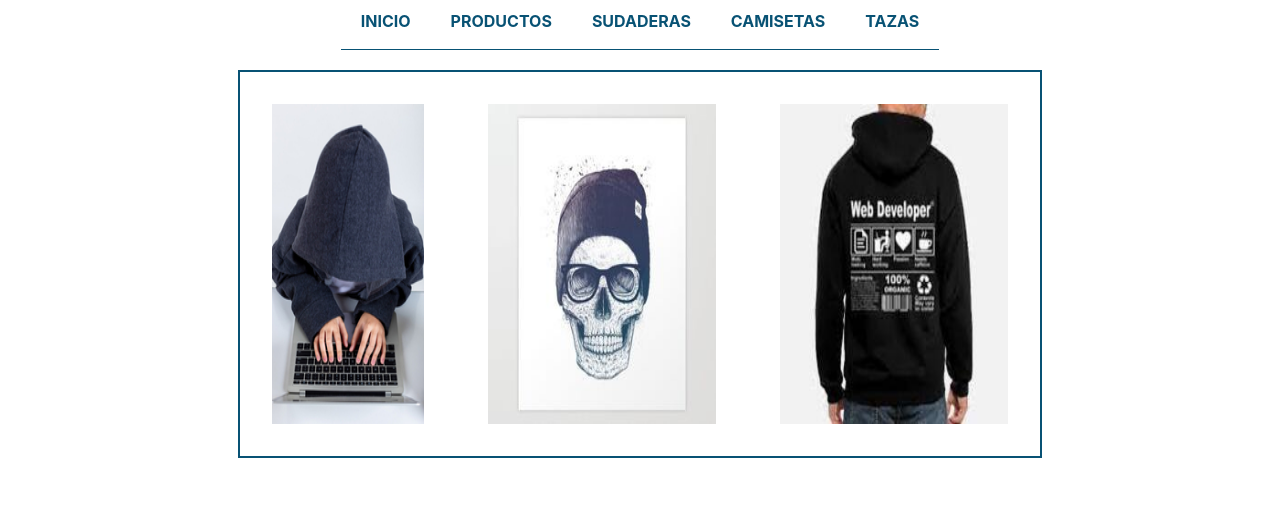
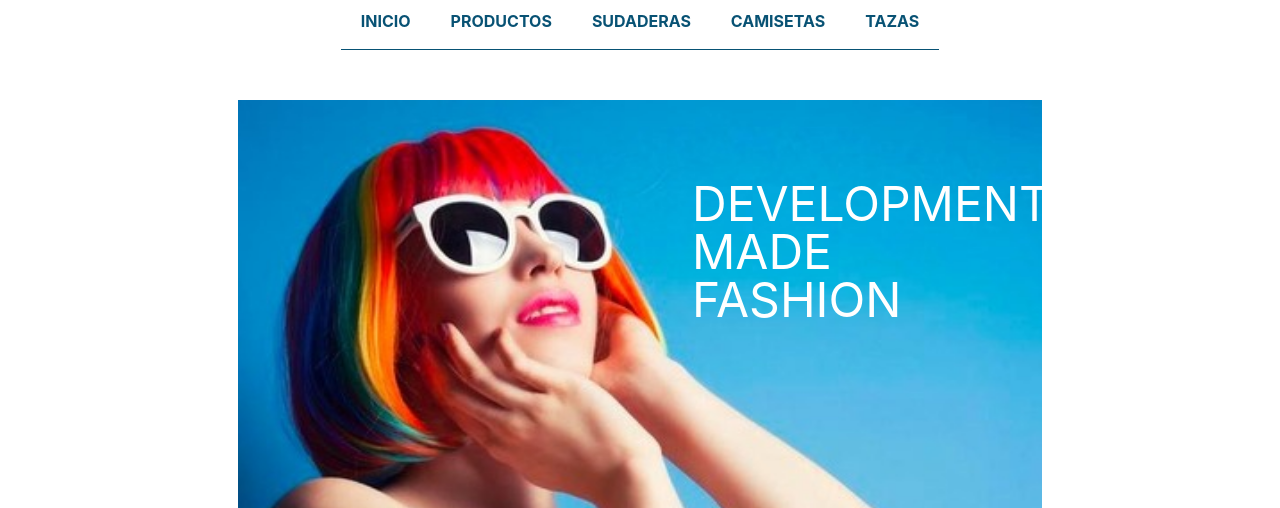
Before and after one commit to airamfdez38/devshop-nestjs-front, a React (Create React App) app: page /mugs in a window 1280 px wide. Shown: the part 135-643 px from the top of the page. Built offline with nearby package versions, Linux system fonts and the light colour scheme.

Commit message:
Background home page

```diff
--- a/src/components/Main/Main.js
+++ b/src/components/Main/Main.js
@@ -1,13 +1,19 @@
 import React from 'react';
 import Slider from '../Slider/Slider';
+import './scss/main.scss';
+import bg_dm from '../../exports/img/bg_dm.jpeg';
 
 
 const Main = () => {
   return (
-    <div style={{height:'500px'}}>
-       <Slider />
-    </div>
-
+    <>
+    <main className='main__container'>
+      <div className='main__img' style={{backgroundImage:`url(${bg_dm})`, height:'900px', width:'100%'}}>
+        <p className='img__text'> Development made fashion </p>
+      </div>
+      <Slider />
+    </main>
+    </>
   )
 }
 
--- /dev/null
+++ b/src/components/Main/scss/main.css
@@ -0,0 +1,38 @@
+.display-row, .main__container .main-container__img {
+  display: -webkit-box;
+  display: -ms-flexbox;
+  display: flex;
+  -webkit-box-orient: horizontal;
+  -webkit-box-direction: normal;
+      -ms-flex-direction: row;
+          flex-direction: row;
+}
+
+.display-column, .main__container {
+  display: -webkit-box;
+  display: -ms-flexbox;
+  display: flex;
+  -webkit-box-orient: vertical;
+  -webkit-box-direction: normal;
+      -ms-flex-direction: column;
+          flex-direction: column;
+}
+
+.main__container {
+  -ms-flex-pack: distribute;
+      justify-content: space-around;
+  -webkit-box-align: center;
+      -ms-flex-align: center;
+          align-items: center;
+  width: 100%;
+}
+
+.main__container .main-container__img {
+  width: 80%;
+}
+
+.main__container .main-container__img .container-img__dimensions {
+  width: 90%;
+  background-size: 100% 30%;
+}
+/*# sourceMappingURL=main.css.map */
--- /dev/null
+++ b/src/components/Main/scss/main.scss
@@ -0,0 +1,20 @@
+@import './../../../styles/scss/globals.scss';
+
+.main__container{
+    margin: 30px auto;
+    .main__img{
+        @extend .display-row;
+        justify-content: flex-end;
+        align-items: flex-start;
+        background-repeat: no-repeat;
+        background-size: 100% 500px;
+        .img__text{
+            color: $light_bg;
+            margin-top: 80px;
+            margin-right: 150px;
+            width: 200px;
+            text-transform: uppercase;
+            font-size: 3rem;
+        }
+    }
+}
```
Also changed, not shown: 1 other file (tests, documents, lock files or other folders).
